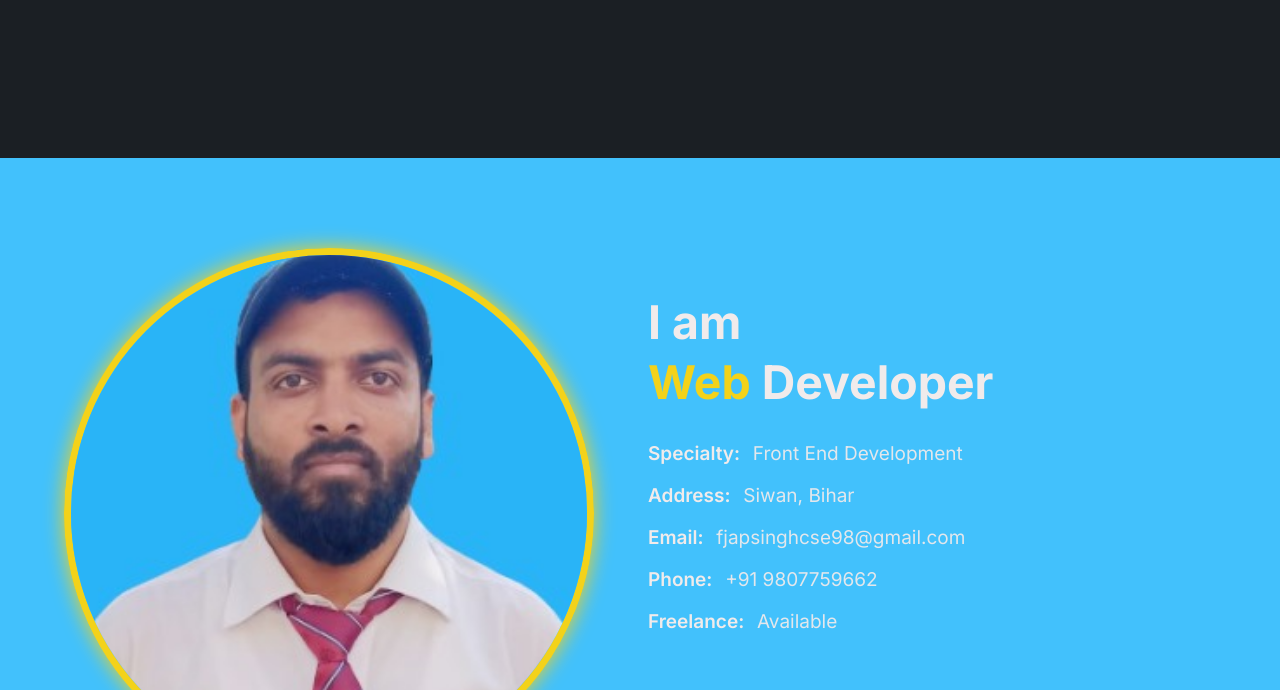
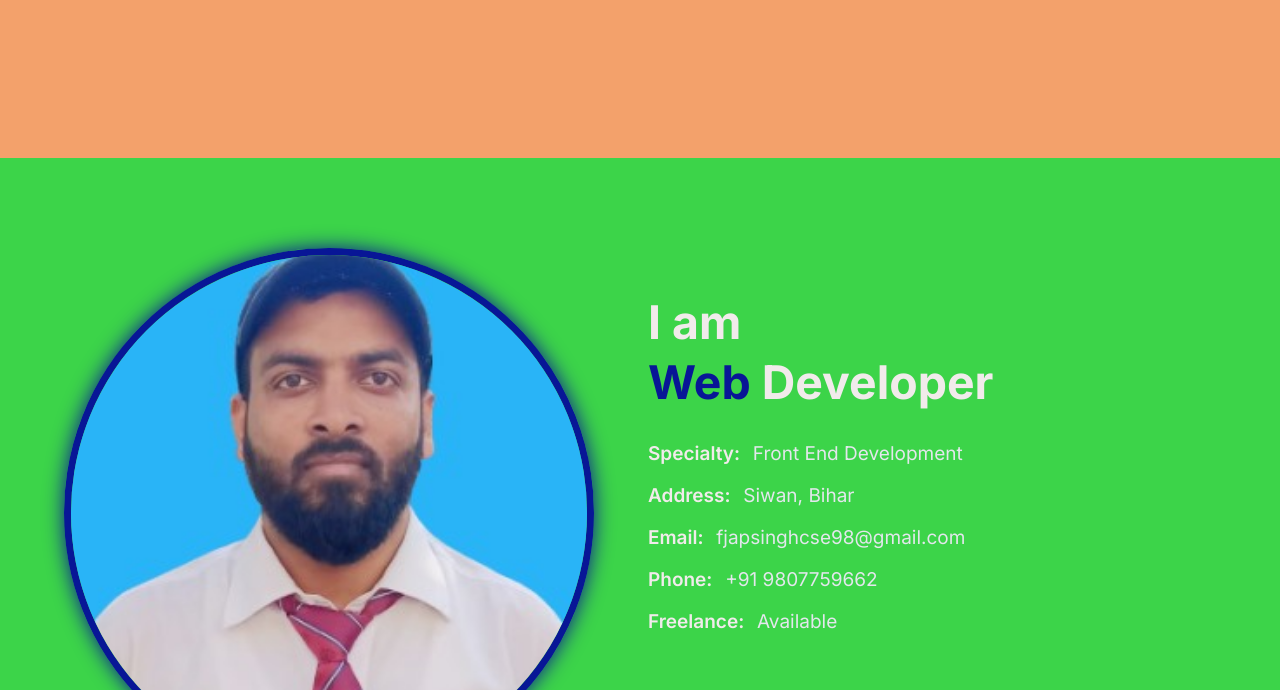
Before and after one commit to Fjapsinghcse98/Arunportfollio, a plain HTML site: page index.html in a window 1280 px wide. Shown: the part 562-1252 px from the top of the page. Drawn offline with nearby package versions, Linux system fonts and the light colour scheme; a script that the page names is missing.

Commit message:
arunportfollio

```diff
--- a/style.css
+++ b/style.css
@@ -11,9 +11,9 @@ scroll-behavior: smooth;
 
 :root{
     --text-color: #f1ebeb;
-    --bg-color: #1b1f24;
-    --second-bg-color: #42c1fc;
-    --main-color:#f3d21a;
+    --bg-color: #f3a16b;
+    --second-bg-color: #3cd449;
+    --main-color:#081696;
     --other-color:#e3e7ec;
 
     --h1-font: 4.5rem;
```
